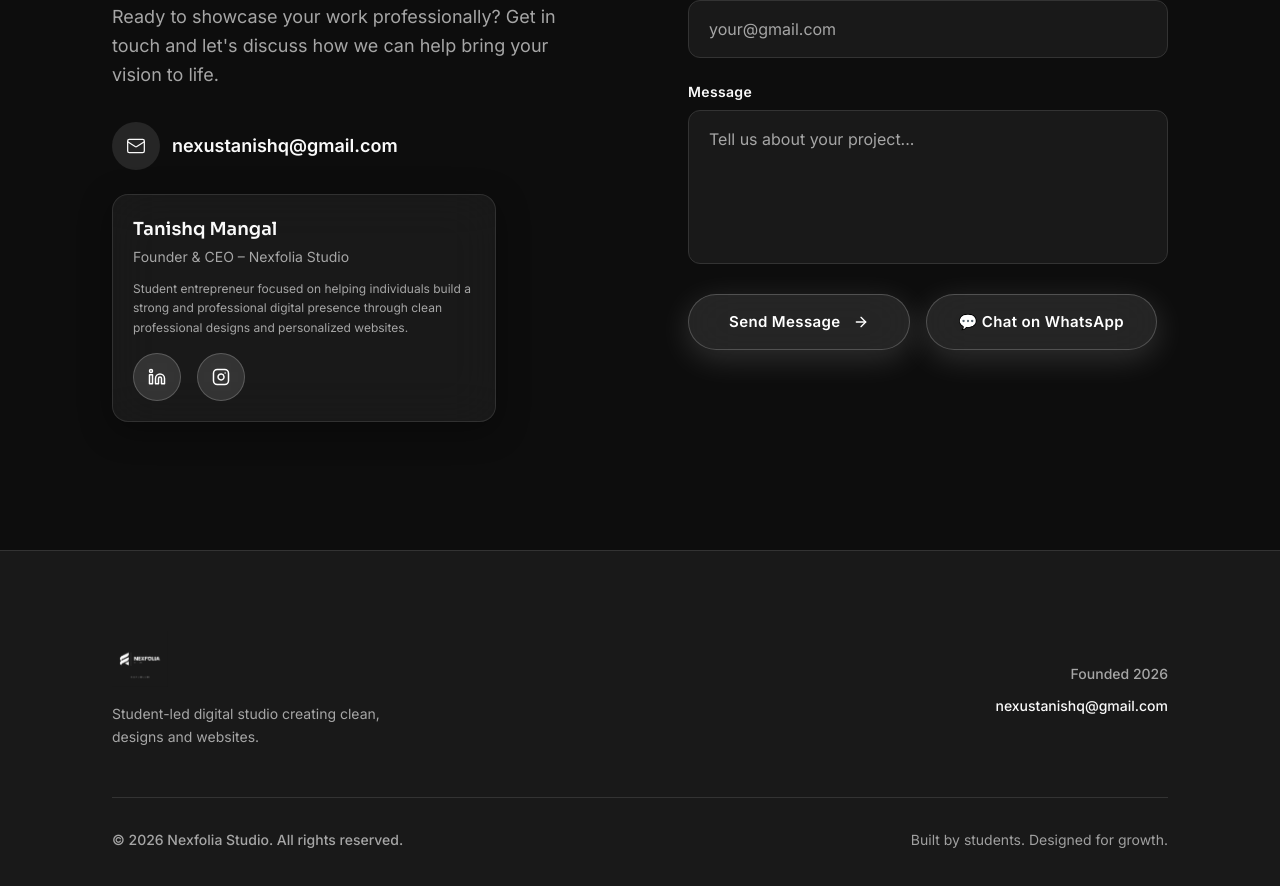
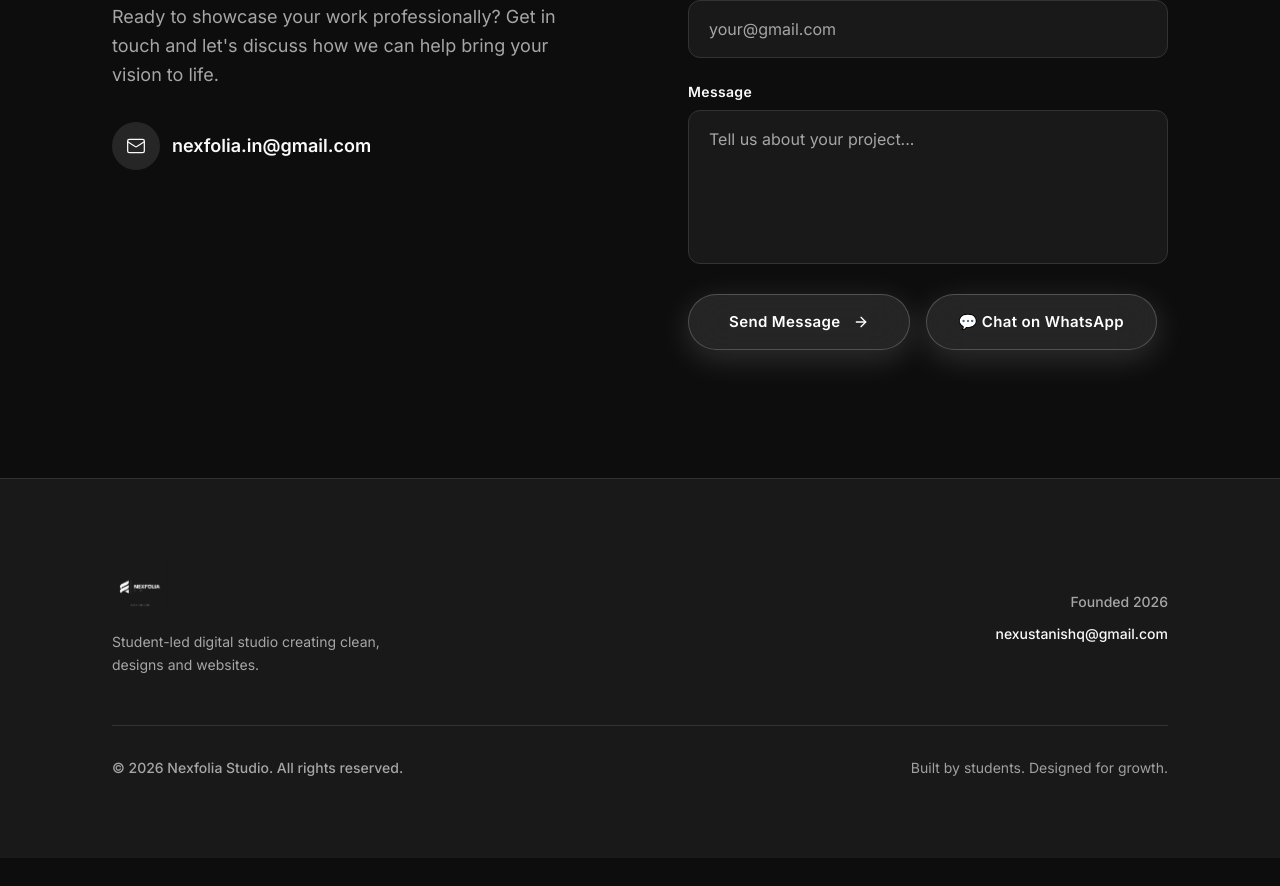
Before and after one commit to rparihar0303-prog/nexfolia-portfolio, a React (Vite) app: page / in a window 1280 px wide. Shown: the part 5275-6161 px from the top of the page. After the commit the page ends 6133 px from the top, so only its background shows below. Built offline with nearby package versions, Linux system fonts and the light colour scheme; the HTML template or start-up script is replaced by a standard one.

Commit message:
change contact section

```diff
--- a/src/components/ContactSection.tsx
+++ b/src/components/ContactSection.tsx
@@ -111,7 +111,7 @@ const ContactSection = () => {
               transition={{ duration: 0.6, delay: 0.4 }}
             >
               <a
-                href="mailto:nexustanishq@gmail.com"
+                href="mailto:nexfolia.in@gmail.com"
                 className="inline-flex items-center gap-3 text-foreground hover:text-muted-foreground transition-colors duration-300 group cursor-pointer"
               >
                 <div className="w-12 h-12 rounded-full bg-secondary flex items-center justify-center group-hover:bg-foreground group-hover:text-background transition-all duration-300">
@@ -119,13 +119,13 @@ const ContactSection = () => {
                 </div>
 
                 <span className="font-semibold text-lg">
-                  nexustanishq@gmail.com
+                  nexfolia.in@gmail.com
                 </span>
               </a>
             </motion.div>
 
 
-            {/* Profile Info Card */}
+            {/* Profile Info Card
             <motion.div
               initial={{ opacity: 0, y: 20 }}
               animate={isInView ? { opacity: 1, y: 0 } : {}}
@@ -165,7 +165,7 @@ const ContactSection = () => {
 </div>
 
 
-            </motion.div>
+            </motion.div> */}
 
           </motion.div>
 
```
